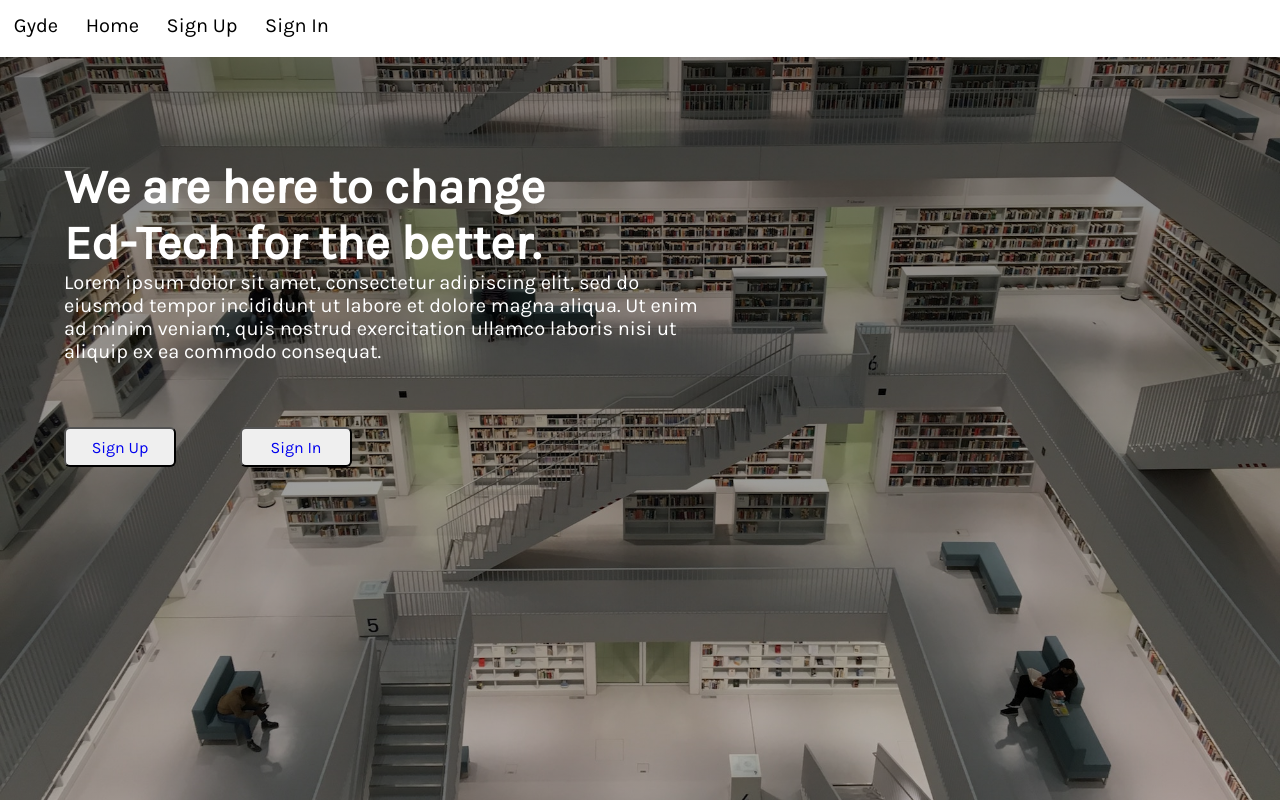
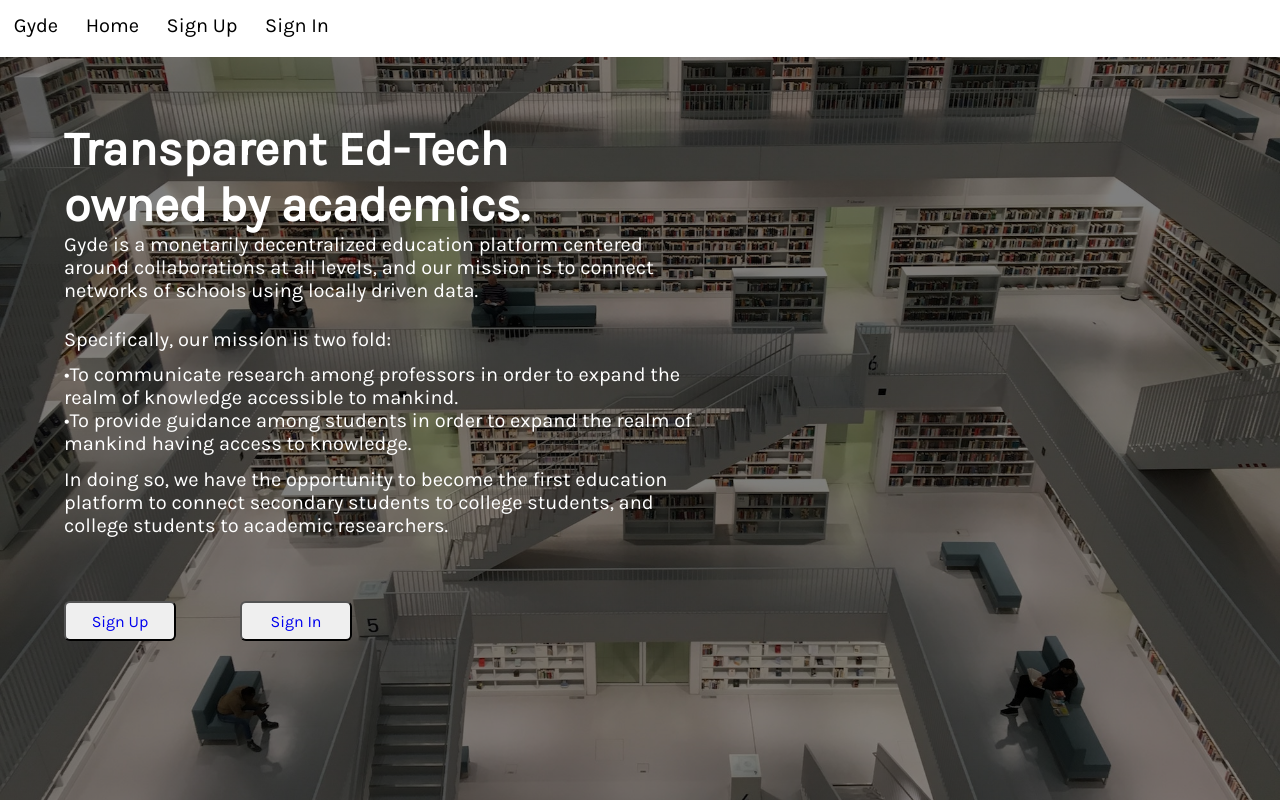
Before and after one commit to JonyValen/gyde-client, a React (Create React App) app: page / in a window 1280 px wide. Built offline with nearby package versions, Linux system fonts and the light colour scheme.

Commit message:
added mission statement

```diff
--- a/src/components/Homepage.js
+++ b/src/components/Homepage.js
@@ -7,10 +7,21 @@ const Homepage = ({ currentUser }) => {
     return (
     <div className='text-container'>
         <div className='main-text'>
-          <h2>We are here to change<br/>Ed-Tech for the better.</h2>
+          <h2>Transparent Ed-Tech<br/>owned by academics.</h2>
         </div>
         <div className='description-text'>
-        Lorem ipsum dolor sit amet, consectetur adipiscing elit, sed do eiusmod tempor incididunt ut labore et dolore magna aliqua. Ut enim ad minim veniam, quis nostrud exercitation ullamco laboris nisi ut aliquip ex ea commodo consequat.
+        Gyde is a monetarily decentralized education platform centered around collaborations at all levels, and our mission is to connect networks of schools using locally driven data.
+        </div>
+        <div className='description-text mission-statement'>
+        Specifically, our mission is two fold:<br/>
+        <div className='bullet-points'>
+        •To communicate research among professors in order to expand the realm of knowledge accessible to mankind.<br/>
+
+        •To provide guidance among students in order to expand the realm of mankind having access to knowledge.<br/>
+        </div>
+        <div className='last-line-mission'>
+        In doing so, we have the opportunity to become the first education platform to connect secondary students to college students, and college students to academic researchers.
+        </div>
         </div>
         <div className='button-container'>
           <button className='button'><Link to='/signup'>Sign Up</Link></button>
--- a/src/styles/Homepage.css
+++ b/src/styles/Homepage.css
@@ -1,6 +1,6 @@
 @import url('https://fonts.googleapis.com/css?family=Karla');
 body {
-  background-image: linear-gradient(rgba(0, 0, 0, 0.5), rgba(0, 0, 0,0.3)),url('../images/library.jpg');
+  background-image: linear-gradient(rgba(0, 0, 0, 0.5), rgba(0, 0, 0,0.5)),url('../images/library.jpg');
   background-position: center;
   margin: 0;
   background-repeat: no-repeat;
@@ -27,7 +27,7 @@ body {
   color: white;
   width: 50%;
   margin-left: 5%;
-  margin-top: 5%;
+  margin-top: 2%;
 }
 
 .button-container {
@@ -56,6 +56,17 @@ body {
   margin-top: 5%;
 }
 
+.mission-statement {
+  margin-top: 2%;
+}
+
+.bullet-points {
+  margin-top: 2%;
+}
+
+.last-line-mission {
+  margin-top: 2%;
+}
 
 
 @media only screen
```
